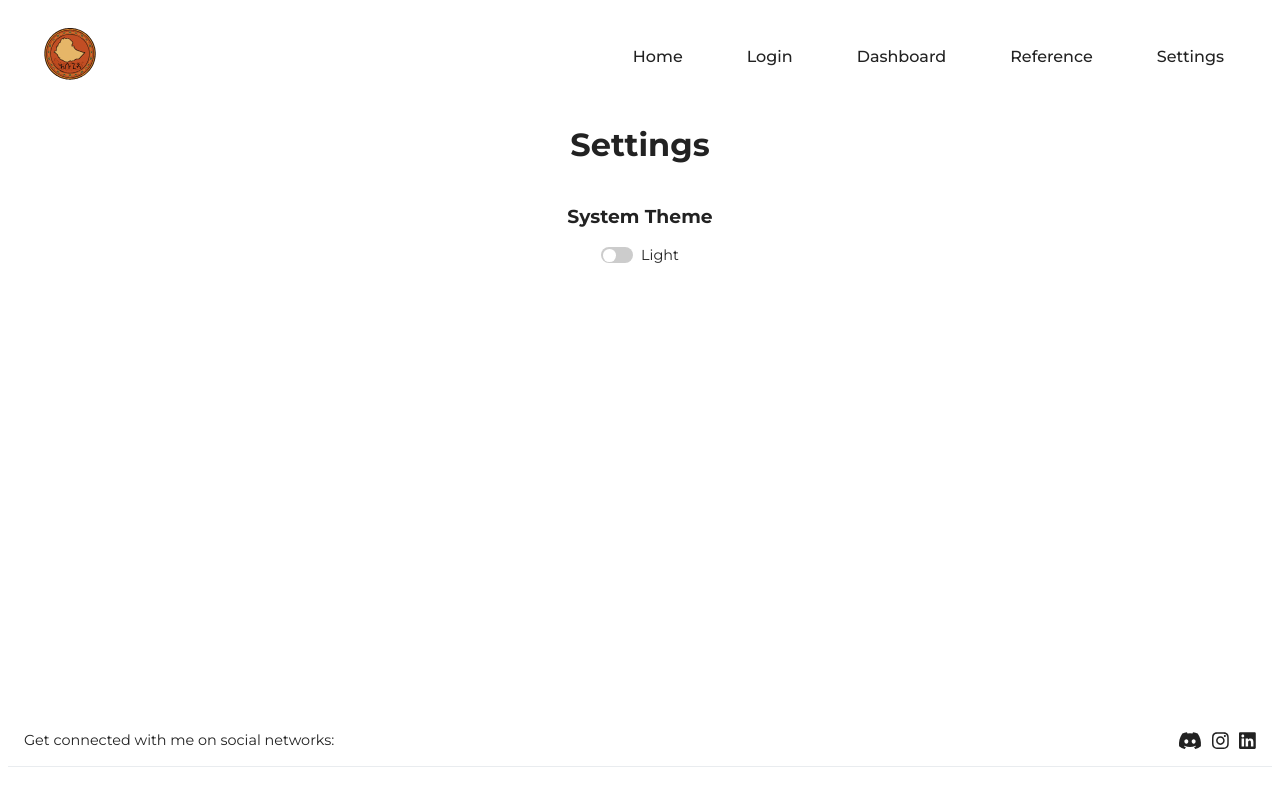
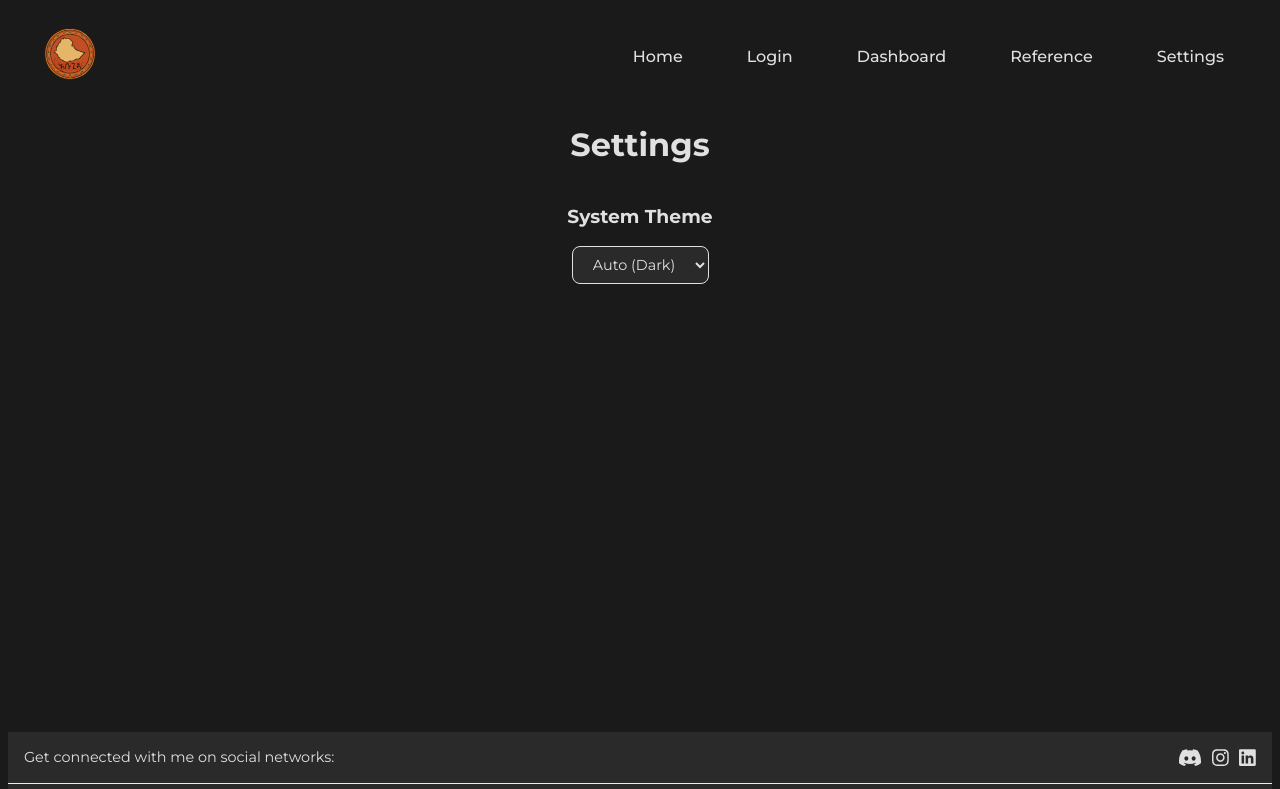
Before and after one commit to E1iteCoder/abugida, a React app: page /settings in a window 1280 px wide. Shown: the top 789 px of the page. Built offline with nearby package versions, Linux system fonts and the light colour scheme; some packages are replaced by stand-ins of ours.

Commit message:
Convert theme toggle to dropdown with Auto/Light/Dark options - Replace checkbox with dropdown select for better UX - Add theme initializer to apply theme on app load - Auto mode switches between light/dark based on time (6 PM - 6 AM) - Update CSS styling for dropdown to match theme

```diff
--- /dev/null
+++ b/src/client/components/themeInitializer.js
@@ -0,0 +1,37 @@
+// Initialize theme on app load - runs before any components mount
+export function initializeTheme() {
+  // Check for old theme format and migrate if needed
+  const oldTheme = localStorage.getItem("theme");
+  if (oldTheme && !localStorage.getItem("themeMode")) {
+    // Migrate old "light"/"dark" to new format
+    if (oldTheme === "light" || oldTheme === "dark") {
+      localStorage.setItem("themeMode", oldTheme);
+      localStorage.removeItem("theme");
+    }
+  }
+
+  const savedMode = localStorage.getItem("themeMode") || "auto";
+
+  let theme;
+  if (savedMode === "auto") {
+    // Auto mode: dark between 6 PM (18:00) and 6 AM (06:00)
+    const hour = new Date().getHours();
+    theme = hour >= 18 || hour < 6 ? "dark" : "light";
+  } else {
+    // Manual mode: use saved preference
+    theme = savedMode; // "light" or "dark"
+  }
+
+  // Apply theme to DOM immediately
+  const root = document.documentElement;
+  if (theme === "dark") {
+    root.setAttribute("data-theme", "dark");
+  } else {
+    root.removeAttribute("data-theme");
+  }
+
+  return { mode: savedMode, theme };
+}
+
+// Run initialization immediately when this module loads
+initializeTheme();
--- a/src/client/components/themeToggle.jsx
+++ b/src/client/components/themeToggle.jsx
@@ -1,13 +1,28 @@
 import React, { useEffect, useState } from "react";
 import "../styles/themeToggle.css";
 
+// Helper function to get theme based on mode
+const getThemeFromMode = (currentMode) => {
+  if (currentMode === "auto") {
+    // Auto mode: dark between 6 PM and 6 AM
+    const hour = new Date().getHours();
+    return hour >= 18 || hour < 6 ? "dark" : "light";
+  } else {
+    // Manual mode: use the selected mode directly
+    return currentMode; // "light" or "dark"
+  }
+};
+
 export default function ThemeToggle() {
-  const [theme, setTheme] = useState(() => {
-    const saved = localStorage.getItem("theme");
-    return saved ? saved : new Date().getHours() >= 18 ? "dark" : "light";
+  // Get theme mode: "auto", "light", or "dark"
+  const [mode, setMode] = useState(() => {
+    const savedMode = localStorage.getItem("themeMode");
+    return savedMode || "auto"; // Default to auto mode
   });
 
-  // 1. Apply theme to DOM and save to localStorage
+  const [theme, setTheme] = useState(() => getThemeFromMode(mode));
+
+  // 1. Apply theme to DOM
   useEffect(() => {
     const root = document.documentElement;
     if (theme === "dark") {
@@ -15,43 +30,63 @@ export default function ThemeToggle() {
     } else {
       root.removeAttribute("data-theme");
     }
-    localStorage.setItem("theme", theme);
   }, [theme]);
 
-  // 2. Live time updates - ONLY if no saved user preference
+  // 2. Update theme when mode changes
   useEffect(() => {
-    const interval = setInterval(() => {
-      const saved = localStorage.getItem("theme");
-      // Skip if user has manually set a preference
-      if (saved && !saved.startsWith("auto-")) return;
+    const newTheme = getThemeFromMode(mode);
+    setTheme(newTheme);
 
+    // Save mode preference
+    localStorage.setItem("themeMode", mode);
+  }, [mode]);
+
+  // 3. Auto-update theme based on time (only in auto mode)
+  useEffect(() => {
+    if (mode !== "auto") return; // Only run in auto mode
+
+    // Update immediately on mount
+    const updateTheme = () => {
       const hour = new Date().getHours();
       const newTheme = hour >= 18 || hour < 6 ? "dark" : "light";
-
-      // Only update if different from current
       if (newTheme !== theme) {
         setTheme(newTheme);
       }
-    }, 60000); // Check every minute
+    };
+
+    updateTheme(); // Initial update
+
+    // Check every minute for time-based changes
+    const interval = setInterval(updateTheme, 60000);
 
     return () => clearInterval(interval);
-  }, [theme]); // Re-run if theme changes manually
+  }, [mode, theme]);
 
-  const toggleTheme = () => {
-    // Clear auto mode when user manually toggles
-    localStorage.removeItem("theme");
-    setTheme(theme === "dark" ? "light" : "dark");
+  const handleModeChange = (e) => {
+    const newMode = e.target.value;
+    setMode(newMode);
+  };
+
+  // Get display label for auto option
+  const getAutoLabel = () => {
+    if (mode === "auto") {
+      return `Auto (${theme === "dark" ? "Dark" : "Light"})`;
+    }
+    return "Auto";
   };
 
   return (
-    <label className="theme-toggle">
-      <input
-        type="checkbox"
-        checked={theme === "dark"}
-        onChange={toggleTheme}
-      />
-      <span className="slider" />
-      <span className="label">{theme === "dark" ? "Dark" : "Light"}</span>
-    </label>
+    <div className="theme-toggle">
+      <select
+        className="theme-select"
+        value={mode}
+        onChange={handleModeChange}
+        aria-label="Select theme mode"
+      >
+        <option value="auto">{getAutoLabel()}</option>
+        <option value="light">Light</option>
+        <option value="dark">Dark</option>
+      </select>
+    </div>
   );
 }
--- a/src/client/styles/themeToggle.css
+++ b/src/client/styles/themeToggle.css
@@ -1,43 +1,34 @@
-/* src/components/ThemeToggle.css */
+/* Theme Toggle Dropdown Styles */
 .theme-toggle {
   display: inline-flex;
   align-items: center;
+}
+
+.theme-select {
+  padding: 0.5rem 1rem;
+  font-size: 0.9rem;
+  border: 1px solid var(--fg);
+  border-radius: 0.5rem;
+  background: var(--card);
+  color: var(--fg);
   cursor: pointer;
+  transition: all 0.3s ease;
+  outline: none;
+  min-width: 120px;
 }
-.theme-toggle input {
-  position: absolute;
-  opacity: 0;
-  width: 0;
-  height: 0;
+
+.theme-select:hover {
+  border-color: var(--accent);
+  background: var(--card-hover);
 }
-.theme-toggle .slider {
-  width: 2rem;
-  height: 1rem;
-  background: #ccc;
-  border-radius: 1rem;
-  position: relative;
-  margin-right: 0.5rem;
-  transition: background 0.3s;
+
+.theme-select:focus {
+  border-color: var(--accent);
+  box-shadow: 0 0 0 2px rgba(76, 161, 175, 0.2);
 }
-.theme-toggle .slider::before {
-  content: "";
-  position: absolute;
-  top: 2px;
-  left: 2px;
-  width: 0.8rem;
-  height: 0.8rem;
-  background: white;
-  border-radius: 50%;
-  transition: transform 0.3s;
+
+.theme-select option {
+  background: var(--card);
+  color: var(--fg);
+  padding: 0.5rem;
 }
-/* when checked, slide the circle and darken track */
-.theme-toggle input:checked + .slider {
-  background: #4ca1af;
-}
-.theme-toggle input:checked + .slider::before {
-  transform: translateX(1rem);
-}
-.theme-toggle .label {
-  font-size: 0.9rem;
-  user-select: none;
-}
--- a/src/index.js
+++ b/src/index.js
@@ -1,6 +1,7 @@
 import React from "react";
 import { createRoot } from "react-dom/client";
 import App from "./client/app";
+import "./client/components/themeInitializer"; // Initialize theme on app load
 
 const root = createRoot(document.getElementById("root"));
 root.render(
```
